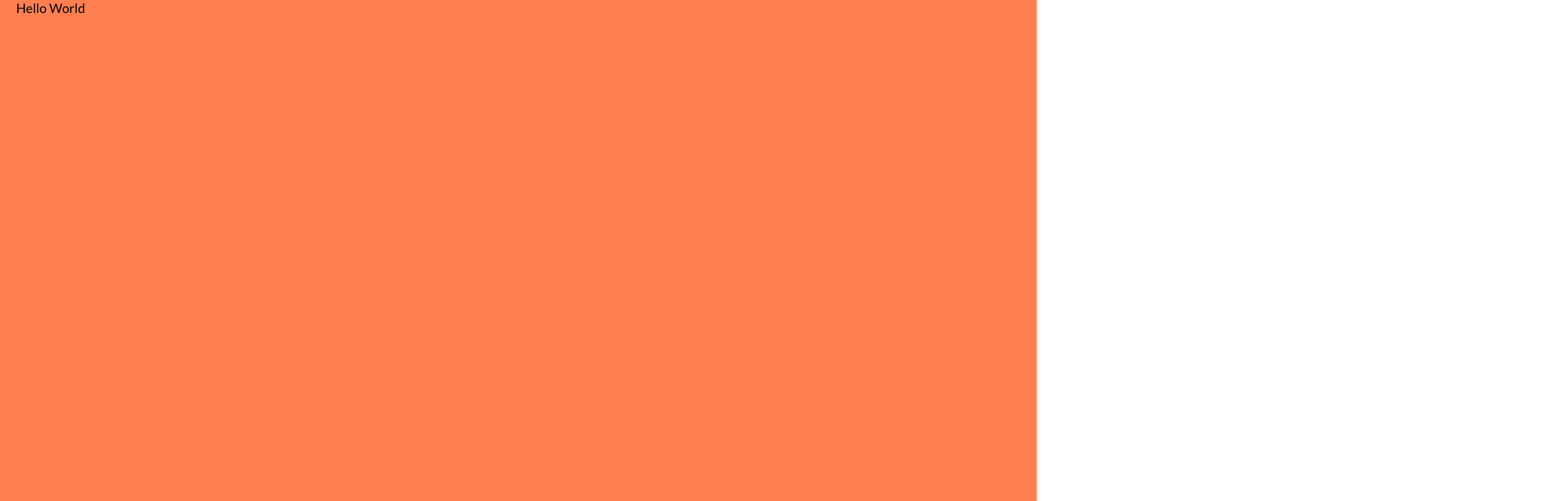
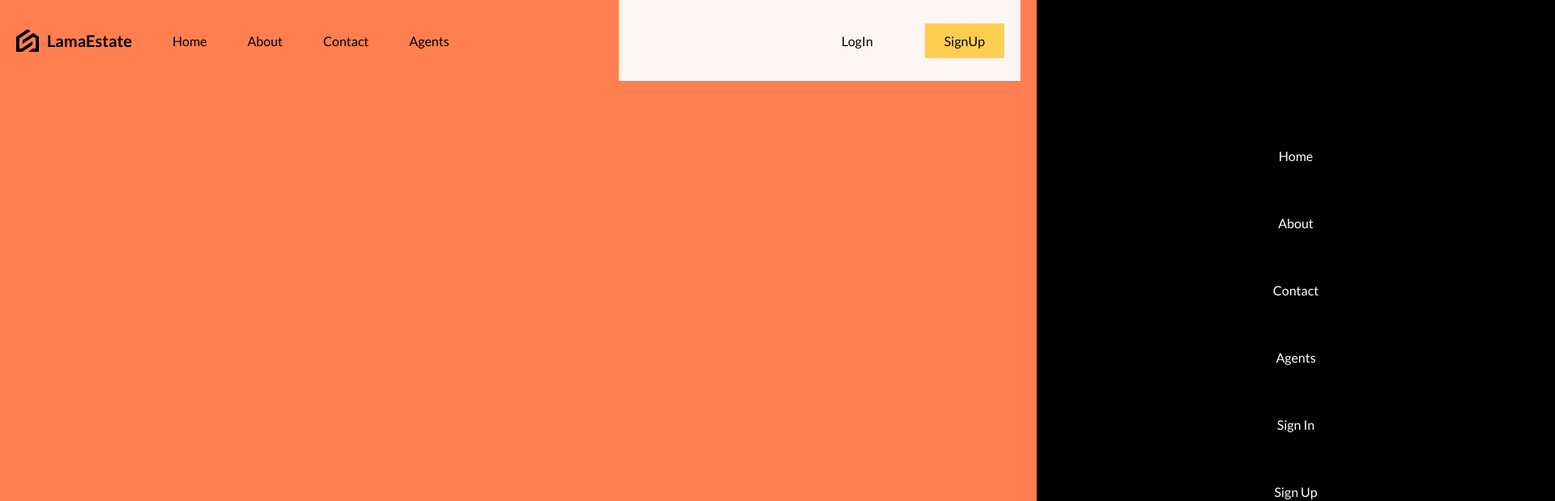
Before and after one commit to Chandula1999/react-estate-ui, a React (Vite) app: page / in a window 1280 px wide. Shown: the top 619 px of the page at 81% size, 1920 px wide, since content can reach past the window. Built offline with nearby package versions, Linux system fonts and the light colour scheme.

Commit message:
Created the nav-bar

```diff
--- a/src/App.jsx
+++ b/src/App.jsx
@@ -1,5 +1,10 @@
+import Navbar from "./components/navbar/Navbar";
 function App() {
-  return <div className="layout">Hello World</div>;
+  return (
+    <div className="layout">
+      <Navbar />
+    </div>
+  );
 }
 
 export default App;
--- /dev/null
+++ b/src/components/navbar/Navbar.jsx
@@ -0,0 +1,42 @@
+import "./navbar.scss";
+import React, { useState } from "react";
+
+function Navbar() {
+  const [open, setOpen] = useState(false);
+  return (
+    <nav>
+      <div className="left">
+        <a href="/" className="logo">
+          <img src="/logo.png" alt="LOGO" />
+          <span>LamaEstate</span>
+        </a>
+        <a href="/">Home</a>
+        <a href="/">About</a>
+        <a href="/">Contact</a>
+        <a href="/">Agents</a>
+      </div>
+      <div className="right">
+        <a href="/">LogIn</a>
+        <a href="/" className="register">
+          SignUp
+        </a>
+        <div className="menuIcon">
+          <img
+            src="/menu.png"
+            alt="Menu"
+            onClick={() => setOpen((prev) => !prev)}
+          />
+        </div>
+        <div className={open ? "menu active" : "menu"}>
+          <a href="/">Home</a>
+          <a href="/">About</a>
+          <a href="/">Contact</a>
+          <a href="/">Agents</a>
+          <a href="/">Sign In</a>
+          <a href="/">Sign Up</a>
+        </div>
+      </div>
+    </nav>
+  );
+}
+export default Navbar;
--- /dev/null
+++ b/src/components/navbar/navbar.scss
@@ -0,0 +1,102 @@
+@import "../../responsive.scss";
+nav {
+  height: 100px;
+  display: flex;
+  justify-content: space-between;
+  align-items: center;
+
+  a {
+    transition: all 0.4s ease;
+    @include sm {
+      display: none;
+    }
+    &:hover {
+      scale: 1.05;
+    }
+  }
+
+  .left {
+    flex: 3;
+    display: flex;
+    align-items: center;
+    gap: 50px;
+    font-weight: 500;
+    .logo {
+      font-weight: bold;
+      font-size: 20px;
+      display: flex;
+      align-items: center;
+      gap: 10px;
+
+      img {
+        width: 28px;
+      }
+      span {
+        @include md {
+          display: none;
+        }
+        @include sm {
+          display: initial;
+        }
+      }
+    }
+  }
+
+  .right {
+    flex: 2;
+    display: flex;
+    align-items: center;
+    justify-content: flex-end;
+    background-color: #fcf5f3;
+    height: 100%;
+    @include md {
+      background-color: transparent;
+    }
+
+    a {
+      padding: 12px 24px;
+      margin: 20px;
+    }
+    .register {
+      background-color: #fece51;
+    }
+    .menuIcon {
+      display: none;
+      z-index: 999;
+
+      img {
+        width: 36px;
+        height: 36px;
+        cursor: pointer;
+      }
+      @include sm {
+        display: initial;
+      }
+    }
+    .menu {
+      position: absolute;
+      top: 0;
+      right: -50%;
+      background-color: black;
+      width: 50%;
+      color: white;
+      height: 100vh;
+      transition: all 1s ease;
+      display: flex;
+      flex-direction: column;
+      align-items: center;
+      justify-content: center;
+      font-size: 12;
+
+      &.active {
+        right: 0;
+      }
+
+      @include sm {
+        a {
+          display: initial;
+        }
+      }
+    }
+  }
+}
```
